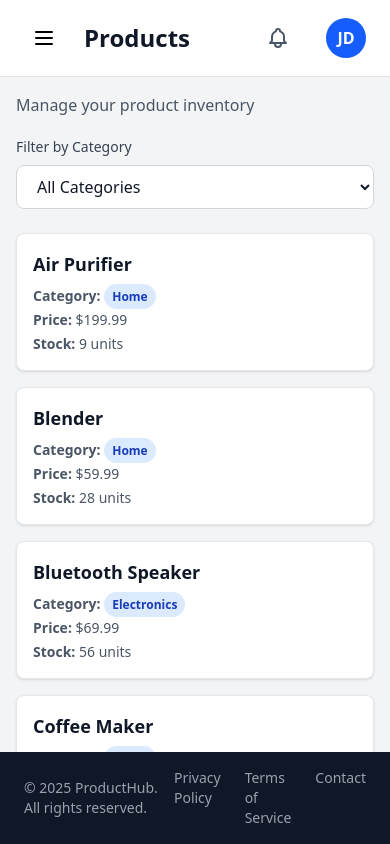
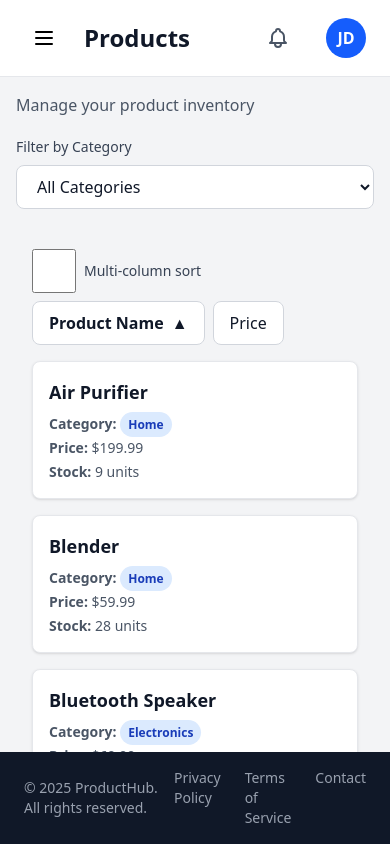
Before and after one commit to wethil/react-case-study, a React (Vite) app: page /products in a window 390 px wide. Built offline with nearby package versions, Linux system fonts and the light colour scheme.

Commit message:
Add Mobile Sort Controls to Card Layout, with tests

```diff
--- /dev/null
+++ b/src/components/MobileSortControls.tsx
@@ -0,0 +1,93 @@
+import React, { useState } from "react";
+import type { TableColumn, SortColumn, SortState } from "@/types/table.types";
+
+/**
+ * MobileSortControls displays a touch-friendly button group for sorting.
+ * Users can toggle multi-column sorting with a checkbox.
+ * Shows primary sort order with a number badge.
+ */
+export interface MobileSortControlsProps<T> {
+  sort: SortState;
+  onSort: (column: SortColumn, multi?: boolean) => void;
+  columns: TableColumn<T>[];
+}
+
+const MobileSortControls = <T,>({
+  sort,
+  onSort,
+  columns,
+}: MobileSortControlsProps<T>): React.ReactElement => {
+  const [multiSort, setMultiSort] = useState(false);
+  const sortableColumns = columns.filter((col) => col.sortable);
+
+  return (
+    <div className="mb-4">
+      <div className="flex items-center gap-2 mb-2">
+        <input
+          id="multi-sort-toggle"
+          type="checkbox"
+          checked={multiSort}
+          onChange={() => setMultiSort((v) => !v)}
+          className="min-h-11 min-w-11 accent-blue-500 focus-visible:ring-2 focus-visible:ring-blue-500"
+          aria-label="Enable multi-column sorting"
+        />
+        <label
+          htmlFor="multi-sort-toggle"
+          className="text-sm text-gray-700 select-none"
+        >
+          Multi-column sort
+        </label>
+      </div>
+      <div
+        className="flex flex-wrap gap-2"
+        role="group"
+        aria-label="Sort products"
+      >
+        {sortableColumns.map((col) => {
+          const activeIdx = sort.findIndex((s) => s.column === col.key);
+          const active = activeIdx !== -1 ? sort[activeIdx] : undefined;
+          return (
+            <button
+              key={String(col.key)}
+              type="button"
+              className={`min-h-11 min-w-11 px-4 py-2 border border-gray-300 rounded-lg focus:outline-none focus-visible:ring-2 focus-visible:ring-blue-500 bg-white text-gray-900 transition-all duration-200 flex items-center justify-center relative ${
+                active ? "font-bold" : ""
+              }`}
+              aria-label={
+                active
+                  ? `Sorted by ${col.label} ${active.order === "asc" ? "ascending" : "descending"}`
+                  : `Sort by ${col.label}`
+              }
+              onClick={() => onSort(col.key as SortColumn, multiSort)}
+            >
+              {col.label}
+              {active && (
+                <>
+                  <span className="ml-2" aria-hidden="true">
+                    {active.order === "asc" ? "▲" : "▼"}
+                  </span>
+                  {sort.length > 1 && (
+                    <span
+                      className="absolute top-1 right-1 text-xs font-semibold bg-gray-200 rounded-full px-1 py-0.5"
+                      aria-label={
+                        activeIdx === 0
+                          ? "Primary sort"
+                          : `Sort priority ${activeIdx + 1}`
+                      }
+                    >
+                      {activeIdx + 1}
+                    </span>
+                  )}
+                </>
+              )}
+            </button>
+          );
+        })}
+      </div>
+    </div>
+  );
+};
+
+MobileSortControls.displayName = "MobileSortControls";
+
+export default MobileSortControls;
--- /dev/null
+++ b/src/components/ProductCardLayout.tsx
@@ -0,0 +1,40 @@
+import React from "react";
+import type { Product } from "@/types/products.types";
+import ProductCard from "./ProductCard";
+import type { TableColumn, SortColumn, SortState } from "@/types/table.types";
+import MobileSortControls from "@components/MobileSortControls";
+/**
+ * ProductCardLayout displays a responsive grid of product cards with sorting controls.
+ * Sorting is controlled by parent via props: sort, onSort, columns.
+ */
+export interface ProductCardLayoutProps<T> {
+  data: T[];
+  columns: TableColumn<T>[];
+  sort: SortState;
+  onSort: (column: SortColumn, multi?: boolean) => void;
+  rowKey: (row: T) => string | number;
+}
+
+const ProductCardLayout = <T extends Product>({
+  data,
+  sort,
+  onSort,
+  rowKey,
+  columns,
+}: ProductCardLayoutProps<T>): React.ReactElement => {
+  return (
+    <section className="w-full px-4 py-4">
+      <MobileSortControls columns={columns} sort={sort} onSort={onSort} />
+
+      <div className="grid gap-4 grid-cols-1 sm:grid-cols-2 md:grid-cols-3">
+        {data.map((row) => (
+          <ProductCard key={rowKey(row)} product={row} />
+        ))}
+      </div>
+    </section>
+  );
+};
+
+ProductCardLayout.displayName = "ProductCardLayout";
+
+export default ProductCardLayout;
--- a/src/pages/ProductsPage.tsx
+++ b/src/pages/ProductsPage.tsx
@@ -4,14 +4,14 @@ import useSort from "@hooks/useSort";
 import useGetProducts from "@hooks/useGetProducts";
 import useCategoryFilter from "@hooks/useCategoryFilter";
 import { usePagination } from "@hooks/usePagination";
-import ProductCard from "@components/ProductCard";
-import ProductTable from "@components/ProductTable";
+import ProductTableLayout from "@/components/ProductTableLayout";
 import Pagination from "@components/Pagination";
 import ProductsEmptyState from "@components/ProductsEmptyState";
 import Filters, { FilterConfig } from "@components/Filters";
 import { Product } from "@/types/products.types";
 import type { TableColumn, SortColumn, SortState } from "@/types/table.types";
 import isNumber from "@utils/isNumber";
+import ProductsCardsLayout from "@components/ProductCardLayout";
 
 type CategoryOption = {
   value: string;
@@ -108,10 +108,9 @@ const Products: React.FC = () => {
         <ProductsEmptyState />
       ) : (
         <>
-          {" "}
           {/* Desktop and Tablet: Table Layout */}
           <div className="hidden md:block transition-opacity duration-300">
-            <ProductTable
+            <ProductTableLayout
               data={
                 paginatedItems.length === 0 ? [] : (paginatedItems as Product[])
               }
@@ -127,9 +126,13 @@ const Products: React.FC = () => {
             role="list"
             aria-label="Products list"
           >
-            {paginatedItems.map((product: Product) => (
-              <ProductCard key={product.id} product={product} />
-            ))}
+            <ProductsCardsLayout
+              data={paginatedItems as Product[]}
+              columns={columns}
+              sort={sort as SortState}
+              onSort={handleSortClick}
+              rowKey={(row: Product) => row.id}
+            />
           </div>
           <Pagination
             currentPage={currentPage}
```
Also changed, not shown: 2 other files (tests, documents, lock files or other folders).
